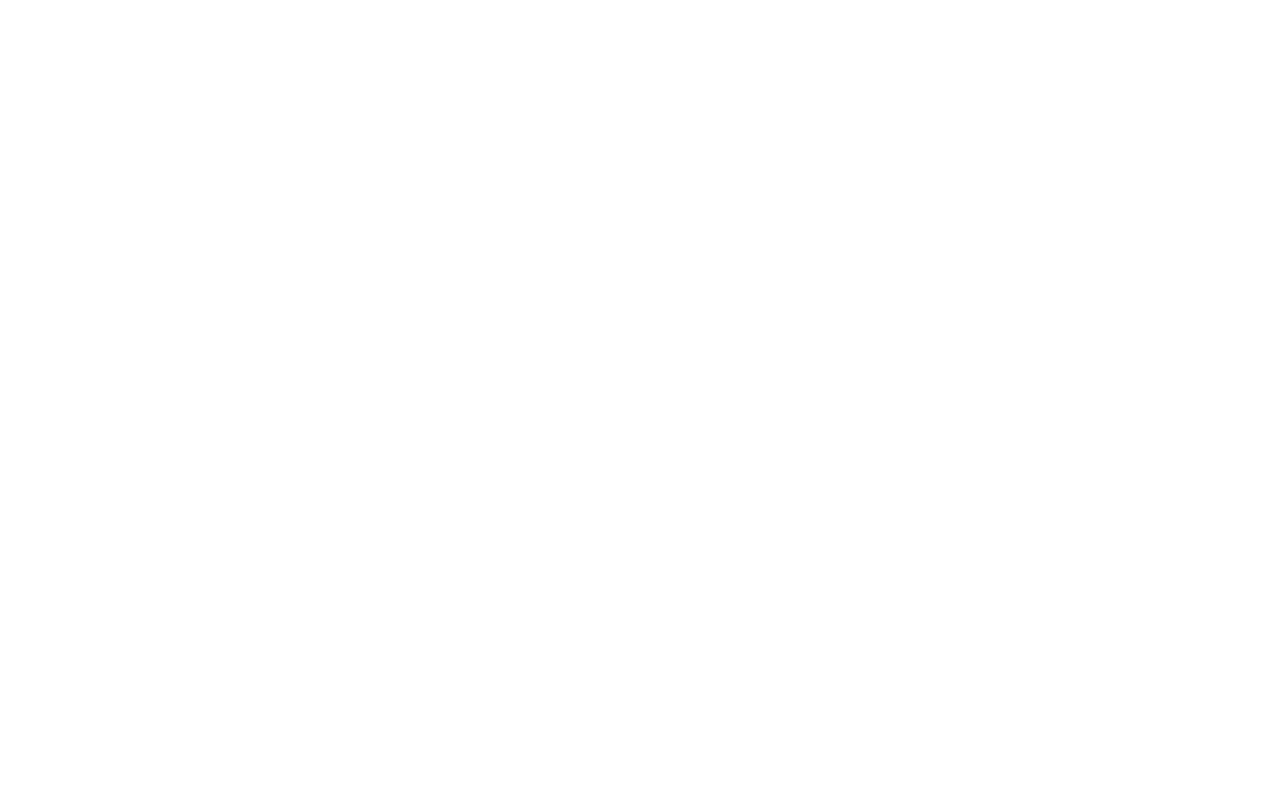
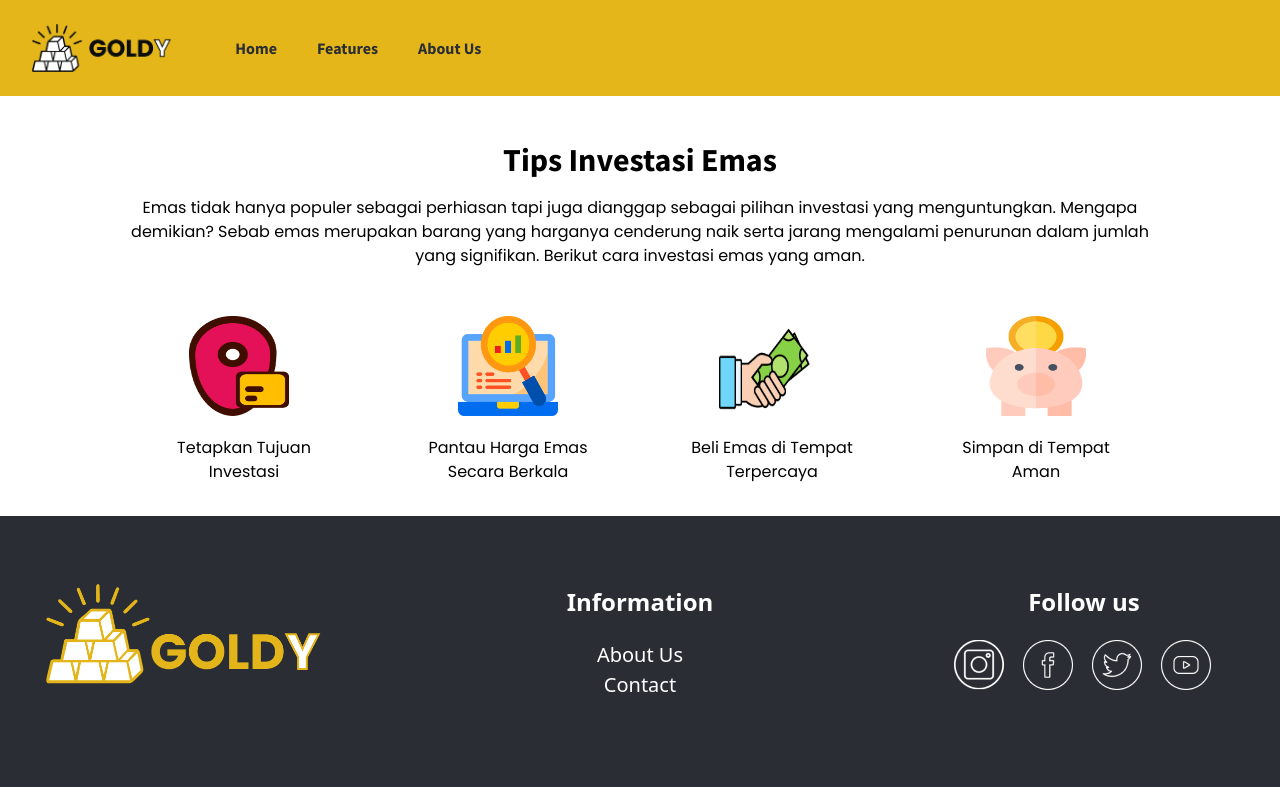
Before and after one commit to Bejo-Group/goldy-FE, a React (Create React App) app in the folder goldy/: page /tips in a window 1280 px wide. Before the commit this address had no page. Built offline with nearby package versions, Linux system fonts and the light colour scheme.

Commit message:
Add Tips Page

```diff
--- a/goldy/package.json
+++ b/goldy/package.json
@@ -3,7 +3,7 @@
   "version": "0.1.0",
   "private": true,
   "dependencies": {
-    "@headlessui/react": "^1.7.13",
+    "@headlessui/react": "^1.7.14",
     "@material-tailwind/react": "^1.4.2",
     "@testing-library/jest-dom": "^5.16.5",
     "@testing-library/react": "^13.4.0",
@@ -11,7 +11,7 @@
     "react": "^18.2.0",
     "react-datepicker": "^4.10.0",
     "react-dom": "^18.2.0",
-    "react-router-dom": "^6.9.0",
+    "react-router-dom": "^6.10.0",
     "react-scripts": "5.0.1",
     "react-toastify": "^9.1.2",
     "web-vitals": "^2.1.4"
--- a/goldy/src/App.jsx
+++ b/goldy/src/App.jsx
@@ -1,5 +1,6 @@
 import { Routes, Route } from "react-router-dom";
 import Homepage from "./pages/homepage";
+import Tipspage from "./pages/tipspage";
 
 import "./index.css"
 
@@ -8,6 +9,7 @@
     <>
       <Routes>
         <Route path="/" element={<Homepage />} />
+        <Route path="/tips" element={<Tipspage/>}></Route>
       </Routes>
 
     </>
--- /dev/null
+++ b/goldy/src/components/Tips.jsx
@@ -0,0 +1,48 @@
+import React from 'react'
+import Navbar from './Navbar'
+import Footer from './Footer'
+import IconTag from '../assets/IconTag.png'
+import IconLaptop from '../assets/IconLaptop.png'
+import IconUang from '../assets/IconUang.png'
+import IconCelengan from '../assets/IconCelengan.png'
+
+function Tips(){
+    return(
+        <>
+            <Navbar></Navbar>
+            <div className='grid grid-cols-1 flex justify-center items-center mx-28 mt-10'>
+                <h1 className='font-primary font-bold text-h-lg text-center '>Tips Investasi Emas</h1>
+                <p className='font-secondary text-center mt-3' >Emas tidak hanya populer sebagai perhiasan tapi juga dianggap sebagai pilihan investasi yang menguntungkan. Mengapa demikian? Sebab emas merupakan barang yang harganya cenderung naik serta jarang mengalami penurunan dalam jumlah yang signifikan. Berikut cara investasi emas yang aman.</p>
+            </div>
+            <div className='flex justify-center items-center my-8 mx-28 grid grid-cols-4'>
+                {/* Tips no.1 */}
+                <div className='grid flex justify-center items-center'>
+                    <img className="flex items-center h-[100px] w-[100px] my-4 mx-3" src={IconTag} alt="Tag"></img>
+                    <p className= "font-secondary text-center mt-1">Tetapkan Tujuan</p>
+                    <p className='font-secondary text-center'>Investasi</p>
+                </div>
+                {/* Tips no.2 */}
+                <div className='grid flex justify-center items-center'>
+                    <img className="h-[100px] w-[100px] my-4 mx-8" src={IconLaptop} alt="Laptop"></img>
+                    <p className= "font-secondary text-center mt-1">Pantau Harga Emas</p>
+                    <p className='font-secondary text-center'>Secara Berkala</p>
+                </div>
+                {/* Tips no.3 */}
+                <div className='grid flex items-center justify-center'>
+                    <img className="flex h-[100px] w-[100px] my-4 mx-7" src={IconUang} alt="Uang"></img>
+                    <p className= "font-secondary text-center mt-1">Beli Emas di Tempat</p>
+                    <p className='font-secondary text-center'>Terpercaya</p>
+                </div>
+                {/* Tips no.4 */}
+                <div className='grid flex items-center justify-center'>
+                    <img className="h-[100px] w-[100px] my-4 mx-6" src={IconCelengan} alt="Celengan"></img>
+                    <p className= "font-secondary text-center mt-1">Simpan di Tempat</p>
+                    <p className='font-secondary text-center'>Aman</p>
+                </div>
+            </div>
+           <Footer></Footer>
+        </>
+    );
+};
+
+export default Tips;
--- /dev/null
+++ b/goldy/src/pages/tipspage.jsx
@@ -0,0 +1,12 @@
+import React from "react";
+import Tips from "../components/Tips";
+
+const Tipspage = () => {
+    return (
+        <>
+            <Tips/>
+        </>
+    );
+};
+
+export default Tipspage
```
Also changed, not shown: 1 other file (tests, documents, lock files or other folders).
